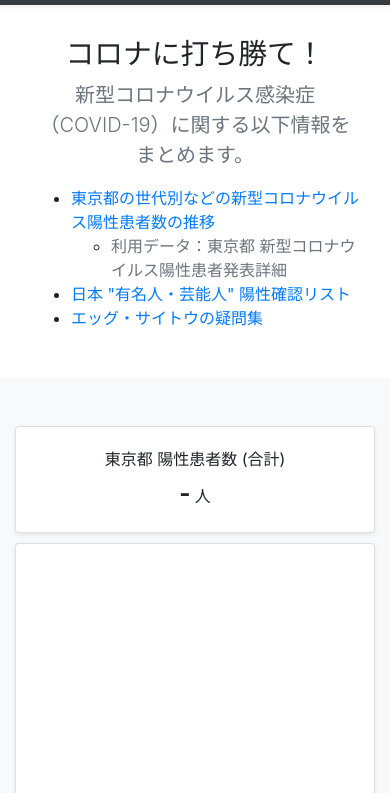
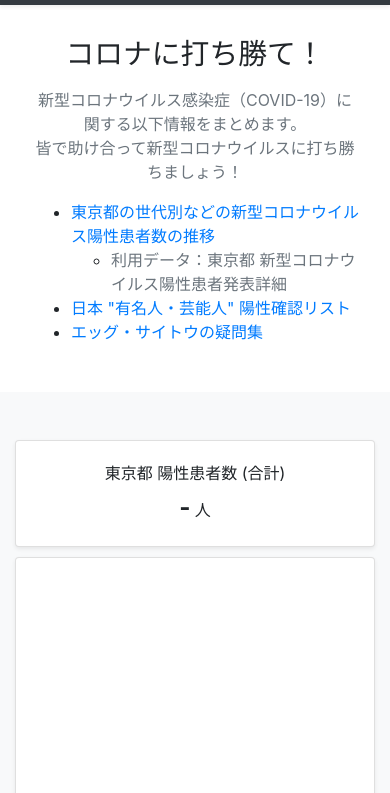
Before and after one commit to ariafloat/covid-19, a website: page public/index.html in a window 390 px wide. Shown: the part 51-844 px from the top of the page. Drawn offline with nearby package versions, Linux system fonts and the light colour scheme.

Commit message:
Change overview

```diff
--- a/public/css/main.css
+++ b/public/css/main.css
@@ -35,6 +35,14 @@ footer p {
   display: inline-block;
 }
 
+.title {
+  padding-bottom: 8px;
+}
+
+.overview {
+  font-size: 1.1rem;
+}
+
 @media (max-width: 360px) {
   .header-icon {
     width: 20px;
@@ -49,6 +57,9 @@ footer p {
   .title {
     font-size: 1.8rem;
   }
+  .overview {
+    font-size: 1rem;
+  }
 }
 
 .chart-area-wrapper {
--- a/public/index.html
+++ b/public/index.html
@@ -58,7 +58,7 @@
       <section class="jumbotron text-center">
         <div class="container">
           <h1 class="title">コロナに打ち勝て！</h1>
-          <p class="lead text-muted">新型コロナウイルス感染症（COVID-19）に関する以下情報をまとめます。</p>
+          <p class="overview text-muted">新型コロナウイルス感染症（COVID-19）に関する以下情報をまとめます。<br>皆で助け合って新型コロナウイルスに打ち勝ちましょう！</p>
           <ul class="text-left">
             <li><a href="#tokyo">東京都の世代別などの新型コロナウイルス陽性患者数の推移</a></li>
             <ul>
```
